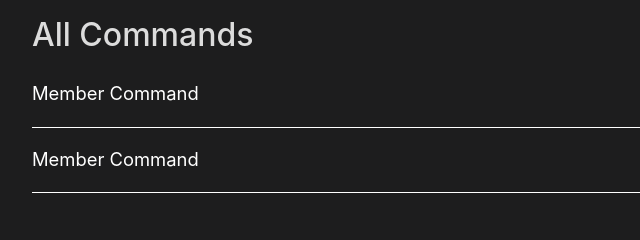
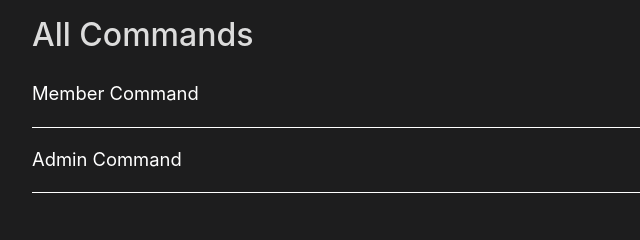
Before and after one commit to marvelishere/marvel1, a plain HTML site: page index.html in a window 1280 px wide. Shown: the part 1700-1940 px from the top of the page, 102-742 px from the left. Drawn offline with nearby package versions, Linux system fonts and the light colour scheme; files whose address does not match are found by name.

Commit message:
Update index.html

```diff
--- a/index.html
+++ b/index.html
@@ -97,7 +97,7 @@
     </div>
 
           <div class="accordion-item">
-      <button id="accordion-button-1" aria-expanded="false"><span class="accordion-title">Member Command</span><span class="icon" aria-hidden="true"></span></button>
+      <button id="accordion-button-1" aria-expanded="false"><span class="accordion-title">Admin Command</span><span class="icon" aria-hidden="true"></span></button>
       <div class="accordion-content">
         <p>.kick - kick member from server <br> .ban - ban member from server <br> .unban - unban member from server <br> .giverole - give a role to member <br> .slowmode - set slowmode in channel <br> .say - say anything with bot <br> .clear - delete message in channel <br> .prefix - change prefix in server <br> .warn - warn to member <br> .removewarn - remove warn to member <br> .warns - show member warnings</p>
         </div>
```
